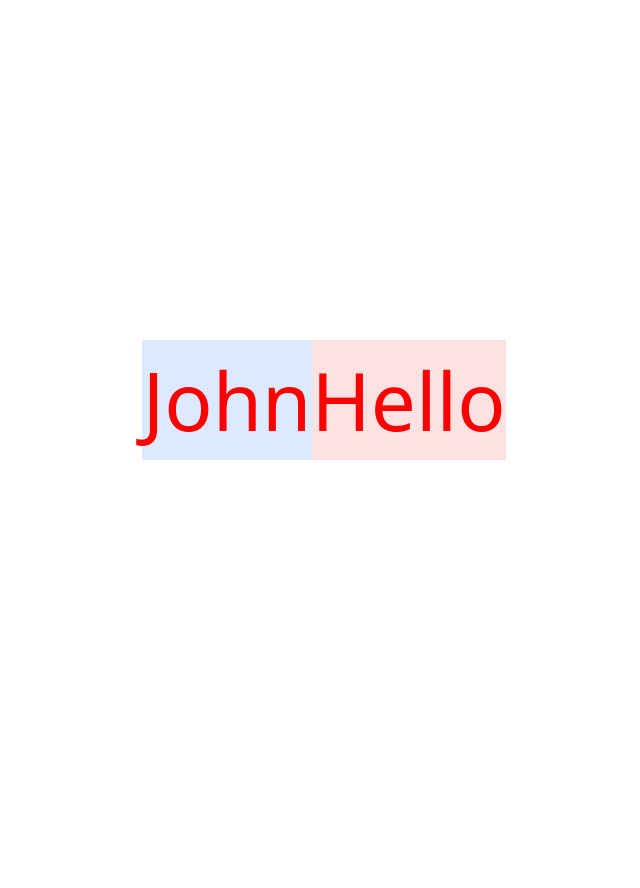
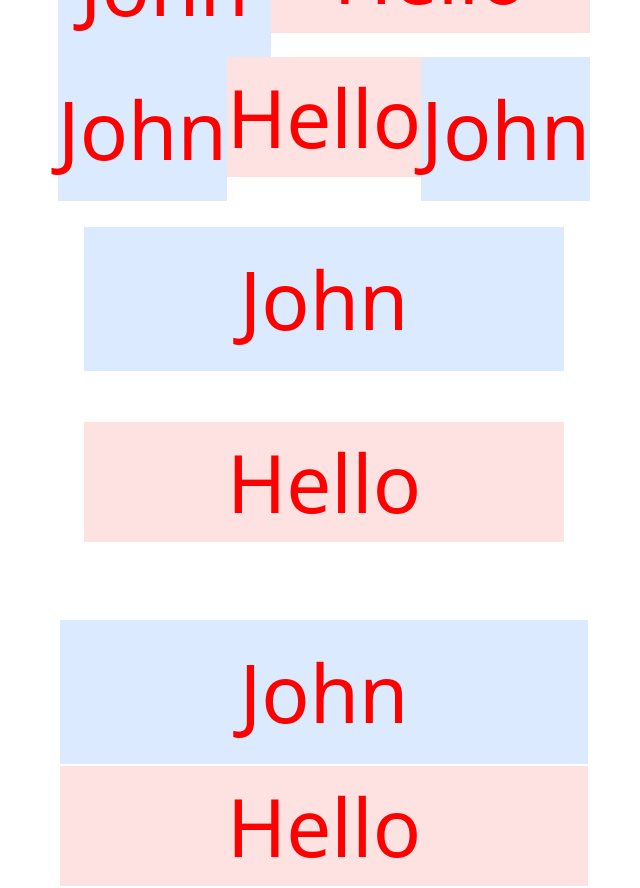
Before and after one commit to Fukuemon/ComponentsLibrary, a Next.js app: page /flex in a window 1280 px wide. Shown: the whole page, without its empty margins (316-956 px from the left). Before the commit the page ends 800 px from the top, so only its background shows below. Built offline with nearby package versions, Linux system fonts and the light colour scheme.

Commit message:
💄 style: #9 propsで管理するFlexBoxコンポーネント

```diff
--- /dev/null
+++ b/src/app/(style)/flex/_components/FlexBox/FlexBox.tsx
@@ -0,0 +1,40 @@
+import { forwardRef } from 'react'
+import { HTMLAttributes, ReactNode } from 'react'
+import clsx from 'clsx'
+import styles from './styles.module.scss'
+
+type divProps = NonNullable<JSX.IntrinsicElements['div']['style']>
+
+export type FlexBoxProps = {
+  children?: ReactNode
+  margin?: divProps['margin']
+  padding?: divProps['padding']
+  flexDirection?: divProps['flexDirection']
+  flexWrap?: divProps['flexWrap']
+  justifyContent?: divProps['justifyContent']
+  alignItems?: divProps['alignItems']
+  alignContent?: divProps['alignContent']
+  flexBasis?: divProps['flexBasis']
+  flexGrow?: divProps['flexGrow']
+  flexShrink?: divProps['flexShrink']
+  width?: divProps['width']
+  height?: divProps['height']
+  overflow?: divProps['overflow']
+  style?: JSX.IntrinsicElements['div']['style']
+  gap?: divProps['gap']
+  className?: HTMLAttributes<HTMLLIElement>['className']
+}
+
+const FlexBox = forwardRef<HTMLDivElement, FlexBoxProps>((props, ref) => {
+  const { children, style, className, ...stylePlops } = props
+  return (
+    <div ref={ref} className={clsx(styles.flex, className)} style={{ ...stylePlops, ...style }}>
+      {children}
+    </div>
+  )
+})
+
+const [displayName] = Object.keys({ FlexBox })
+FlexBox.displayName = displayName
+
+export default FlexBox
--- /dev/null
+++ b/src/app/(style)/flex/_components/FlexBox/styles.module.scss
@@ -0,0 +1,4 @@
+.flex {
+  display: flex;
+  flex-wrap: wrap;
+}
--- a/src/app/(style)/flex/_conponets/Flex/SplitScreen/SplitScreen.tsx
+++ /dev/null
@@ -1,22 +0,0 @@
-import styles from './styles.module.scss'
-
-type SplitScreenProps = {
-  children: React.ReactNode[]
-  leftWeight?: number
-  rightWeight?: number
-}
-
-export const SplitScreen = ({ children, leftWeight, rightWeight }: SplitScreenProps) => {
-  const [left, right] = children
-
-  return (
-    <div className={styles.container}>
-      <div className={styles.pane} style={{ flex: leftWeight }}>
-        {left}
-      </div>
-      <div className={styles.pane} style={{ flex: rightWeight }}>
-        {right}
-      </div>
-    </div>
-  )
-}
--- a/src/app/(style)/flex/_conponets/Flex/SplitScreen/styles.module.scss
+++ /dev/null
@@ -1,3 +0,0 @@
-.container {
-  display: flex;
-}
--- a/src/app/(style)/flex/page.tsx
+++ b/src/app/(style)/flex/page.tsx
@@ -1,7 +1,9 @@
-import { SplitScreen } from './_conponets/Flex/SplitScreen/SplitScreen'
+import FlexBox from './_components/FlexBox/FlexBox'
+import { FlexColumn, FlexLayout } from './_components/FlexLayout/FlexLayout'
+import { DynamicSplitScreen, SplitScreen } from './_components/SplitScreen/SplitScreen'
 
 const LeftComponent = ({ name }: { name: string }) => {
-  return <h1 className=" bg-blue-100 text-center">{name}</h1>
+  return <h1 className="flex bg-blue-100 text-center h-36 items-center justify-center">{name}</h1>
 }
 
 const RightComponent = ({ message }: { message: string }) => {
@@ -9,9 +11,34 @@ const RightComponent = ({ message }: { message: string }) => {
 }
 export default function Flex() {
   return (
-    <SplitScreen leftWeight={2} rightWeight={3}>
-      <LeftComponent name="John" />
-      <RightComponent message="Hello" />
-    </SplitScreen>
+    <div>
+      <SplitScreen leftWeight={2} rightWeight={3}>
+        <LeftComponent name="John" />
+        <RightComponent message="Hello" />
+      </SplitScreen>
+      <div>
+        <DynamicSplitScreen weights={[1, 2, 3]}>
+          <LeftComponent name="John" />
+          <RightComponent message="Hello" />
+          <LeftComponent name="John" />
+        </DynamicSplitScreen>
+      </div>
+      <div>
+        <FlexLayout direction="column" gap="1px" padding="1px">
+          <FlexColumn flexSize="1 1 100px" margin="10px" padding="15px">
+            <LeftComponent name="John" />
+          </FlexColumn>
+          <FlexColumn flexSize="1 1 200px" margin="10px" padding="15px">
+            <RightComponent message="Hello" />
+          </FlexColumn>
+        </FlexLayout>
+      </div>
+      <div>
+        <FlexBox flexDirection="column" gap="2px" padding="2px">
+          <LeftComponent name="John" />
+          <RightComponent message="Hello" />
+        </FlexBox>
+      </div>
+    </div>
   )
 }
```
